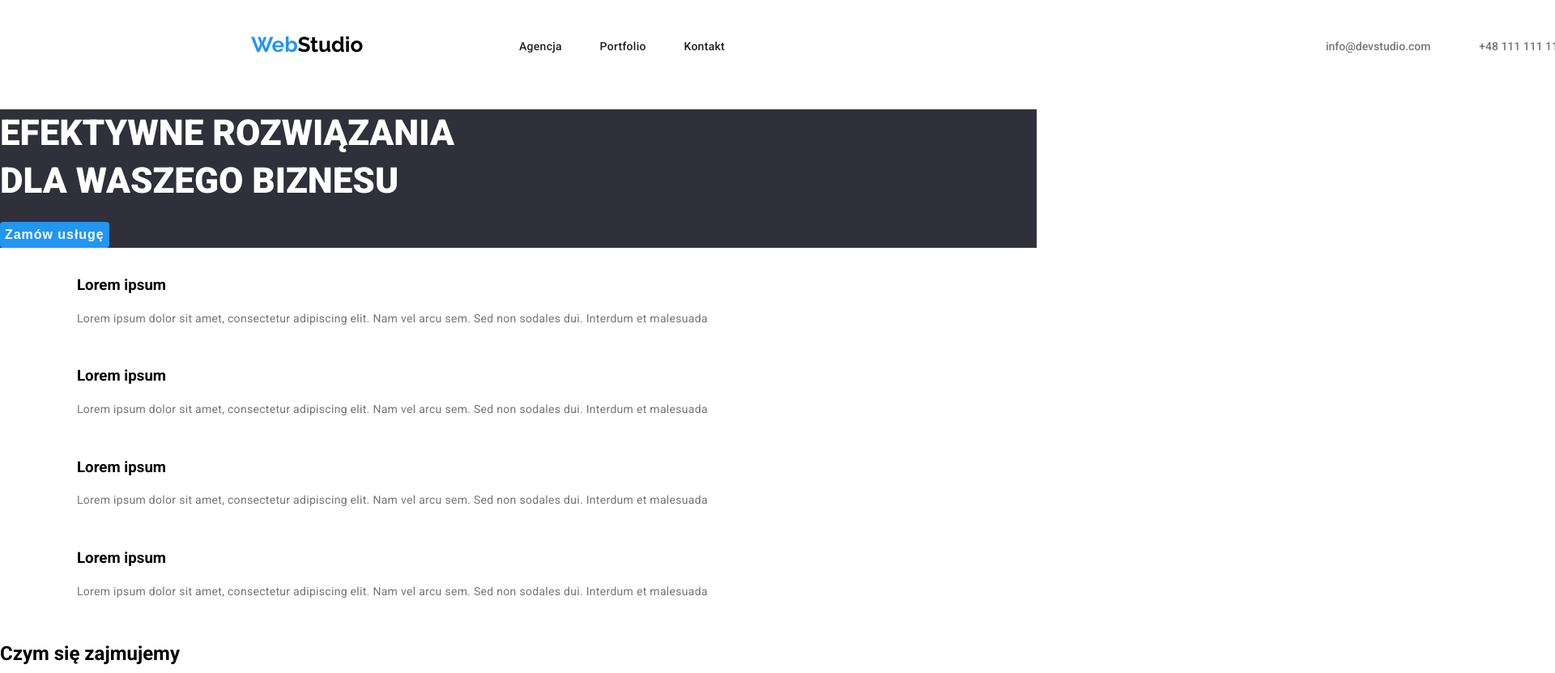
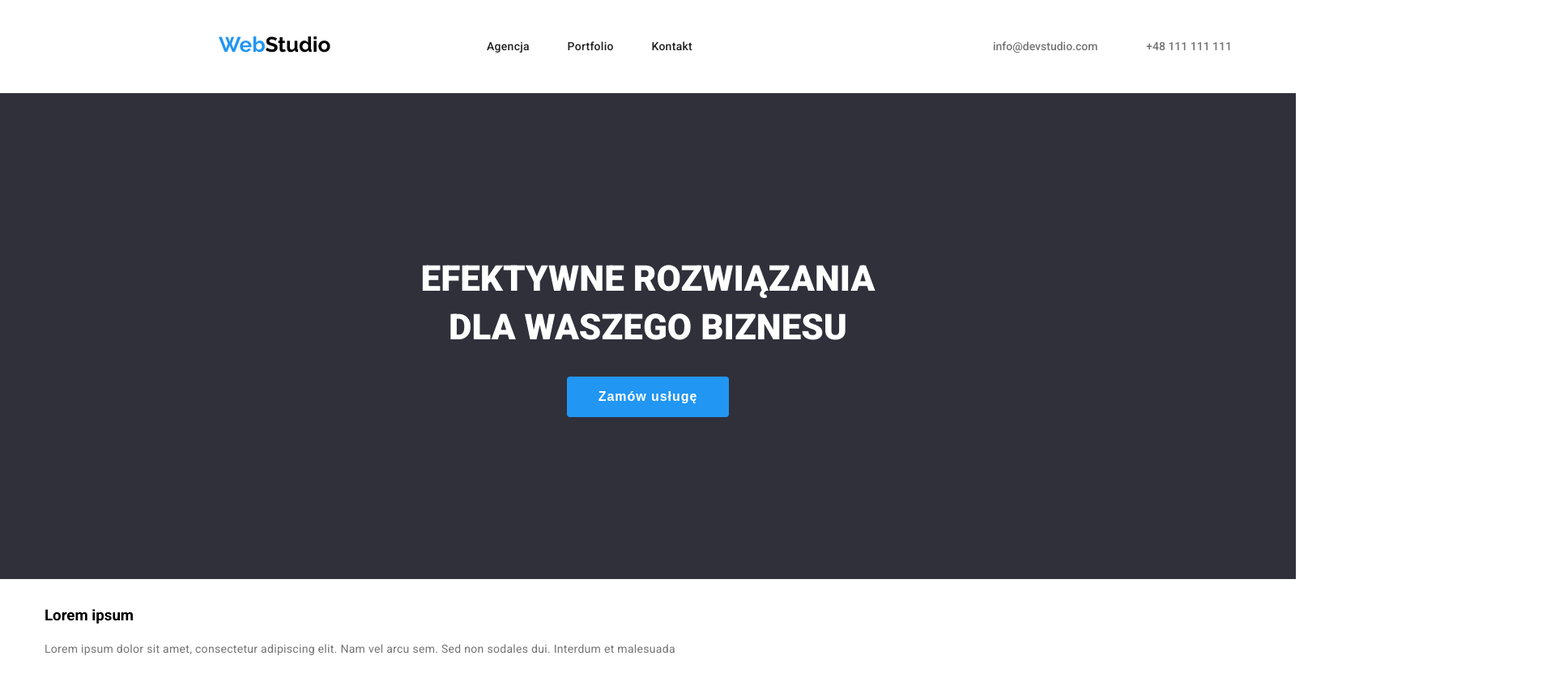
Before and after one commit to JWieli/goit-markup-hw-03, a plain HTML site: page index.html in a window 1280 px wide. Shown: the top 831 px of the page at 81% size, 1920 px wide, since content can reach past the window. Drawn offline with Linux system fonts and the light colour scheme.

Commit message:
hugetextnbutton

```diff
--- a/css/styles.css
+++ b/css/styles.css
@@ -11,6 +11,8 @@ body {
   font-family: "Roboto", sans-serif;
   color: var(--black);
   margin: 0;
+  width: 1600px;
+  height: 2349px;
 }
 
 .container {
@@ -18,7 +20,6 @@ body {
   margin: 0 auto;
   padding: 0 15px;
   box-sizing: border-box;
-  max-width: 1200px;
   align-items: center;
 }
 
@@ -56,7 +57,7 @@ body {
 .header-list1 {
   display: flex;
   width: 254px;
-  margin: 32px 371px 32px 0;
+  margin: 32px 0 32px 0;
   justify-content: space-between;
   line-height: 1.17rem;
   padding-left: 93px;
@@ -127,18 +128,29 @@ menu {
   text-decoration: none;
 }
 
-.hugetext {
+.section1 {
+  background-color: var(--background);
+  width: 1600px;
+  height: 600px;
+  align-items: center;
+  display: flex;
+  flex-direction: column;
+}
+
+.box-hugetext {
+  display: flex;
   width: 696px;
   height: 120px;
+  text-align: center;
+  margin: 200px 452px 30px 452px;
+}
+.hugetext {
   font-weight: 900;
   font-size: 44px;
   line-height: 1.36;
   color: var(--white);
-  text-align: center;
   color: var(--main-white);
-}
-.section1 {
-  background-color: var(--background);
+  margin: auto;
 }
 
 .button-order {
@@ -154,6 +166,9 @@ menu {
   letter-spacing: 0.06em;
   cursor: pointer;
   border-radius: 4px;
+  margin: 0 700px 200px 700px;
+  width: 200px;
+  height: 50px;
 }
 
 a:link {
--- a/index.html
+++ b/index.html
@@ -49,9 +49,9 @@
     </header>
     <main>
       <section class="section1">
-        <h1>
+        <h1 class="box-hugetext">
           <span class="hugetext"
-            >EFEKTYWNE ROZWIĄZANIA<br />DLA WASZEGO BIZNESU</span
+            >EFEKTYWNE ROZWIĄZANIA <br />DLA WASZEGO BIZNESU</span
           >
         </h1>
         <button type="button" class="button-order">
```
